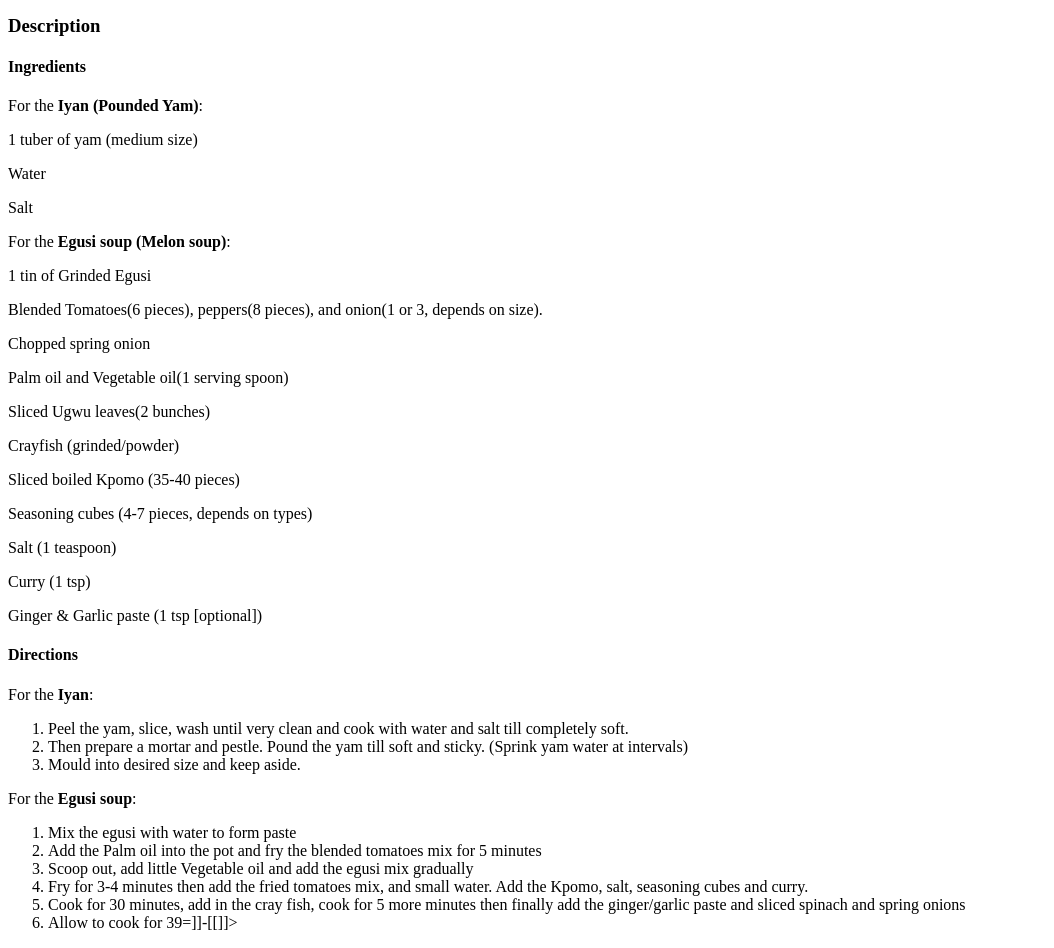
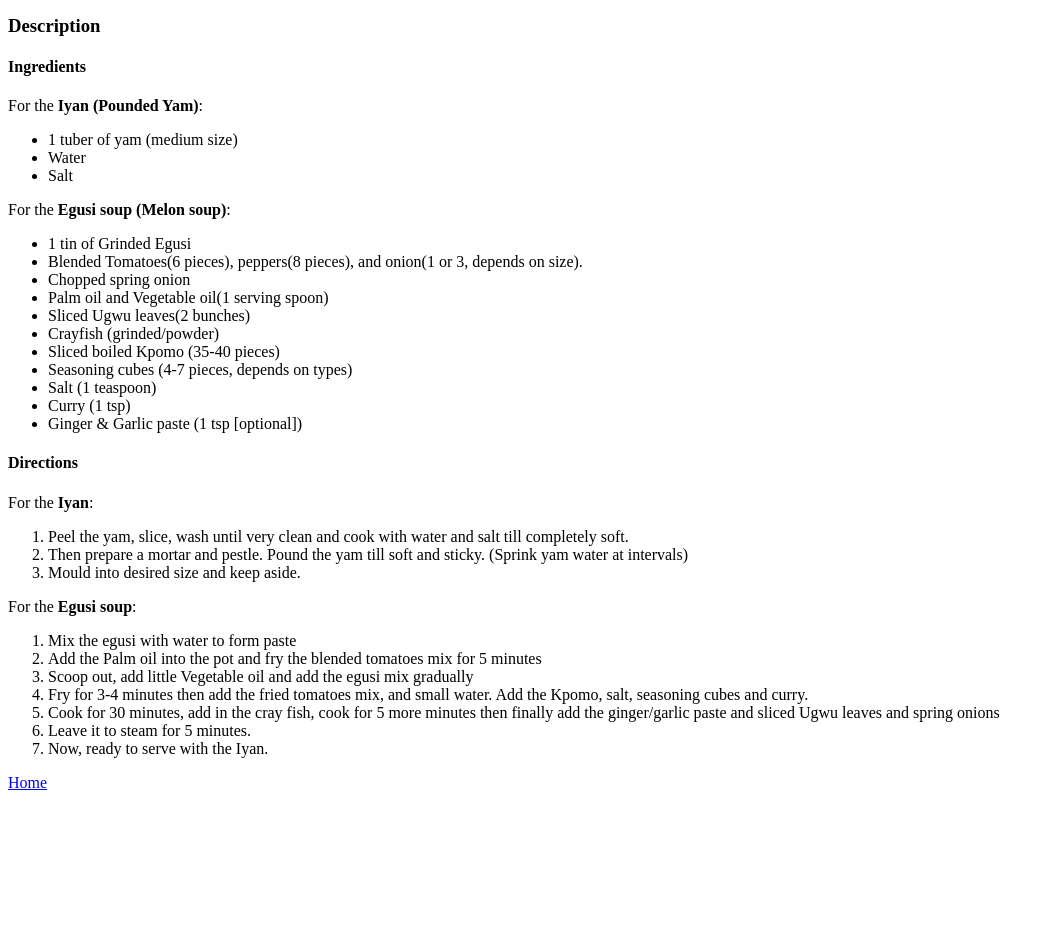
Before and after one commit to Dlogicbee/odin-recipes, a plain HTML site: page recipes/iyan.html in a window 1280 px wide. Shown: the part 360-1308 px from the top of the page, without its empty margins (0-1054 px from the left). After the commit the page ends 1160 px from the top, so only its background shows below. Drawn offline with Linux system fonts and the light colour scheme.

Commit message:
Add unorder list code to the ingredients

```diff
--- a/recipes/iyan.html
+++ b/recipes/iyan.html
@@ -18,23 +18,27 @@
 
         <p>For the <strong>Iyan (Pounded Yam)</strong>:</p>
 
-        <p>1 tuber of yam (medium size)</p>
-        <p>Water</p>
-        <p>Salt</p>
+        <ul>
+            <li>1 tuber of yam (medium size)</li>
+            <li>Water</li>
+            <li>Salt</li>
+        </ul>
 
         <p>For the <strong>Egusi soup (Melon soup)</strong>:</p>
 
-        <p>1 tin of Grinded Egusi</p>
-        <p>Blended Tomatoes(6 pieces), peppers(8 pieces), and onion(1 or 3, depends on size).</p>
-        <p>Chopped spring onion</p>
-        <p>Palm oil and Vegetable oil(1 serving spoon)</p>
-        <p>Sliced Ugwu leaves(2 bunches)</p>
-        <p>Crayfish (grinded/powder)</p>
-        <p>Sliced boiled Kpomo (35-40 pieces)</p>
-        <p>Seasoning cubes (4-7 pieces, depends on types)</p>
-        <p>Salt (1 teaspoon)</p>
-        <p>Curry (1 tsp)</p>
-        <p>Ginger & Garlic paste (1 tsp [optional])</p>
+        <ul>
+            <li>1 tin of Grinded Egusi</li>
+            <li>Blended Tomatoes(6 pieces), peppers(8 pieces), and onion(1 or 3, depends on size).</li>
+            <li>Chopped spring onion</li>
+            <li>Palm oil and Vegetable oil(1 serving spoon)</li>
+            <li>Sliced Ugwu leaves(2 bunches)</li>
+            <li>Crayfish (grinded/powder)</li>
+            <li>Sliced boiled Kpomo (35-40 pieces)</li>
+            <li>Seasoning cubes (4-7 pieces, depends on types)</li>
+            <li>Salt (1 teaspoon)</li>
+            <li>Curry (1 tsp)</li>
+            <li>Ginger & Garlic paste (1 tsp [optional])</li>
+        </ul>
 
         <h4>Directions</h4>
 
@@ -53,10 +57,12 @@
             <li>Add the Palm oil into the pot and fry the blended tomatoes mix for 5 minutes</li>
             <li>Scoop out, add little Vegetable oil and add the egusi mix gradually</li>
             <li>Fry for 3-4 minutes then add the fried tomatoes mix, and small water. Add the Kpomo, salt, seasoning cubes and curry.</li>
-            <li>Cook for 30 minutes, add in the cray fish, cook for 5 more minutes then finally add the ginger/garlic paste and sliced spinach and spring onions</li>
-            <li>Allow to cook for 39=]]-[[]]>
+            <li>Cook for 30 minutes, add in the cray fish, cook for 5 more minutes then finally add the ginger/garlic paste and sliced Ugwu leaves and spring onions</li>
+            <li>Leave it to steam for 5 minutes.</li>
+            <li>Now, ready to serve with the Iyan.</li>
         </ol>
 
+        <a href="../index.html">Home</a>
 
     </body>
 
```
